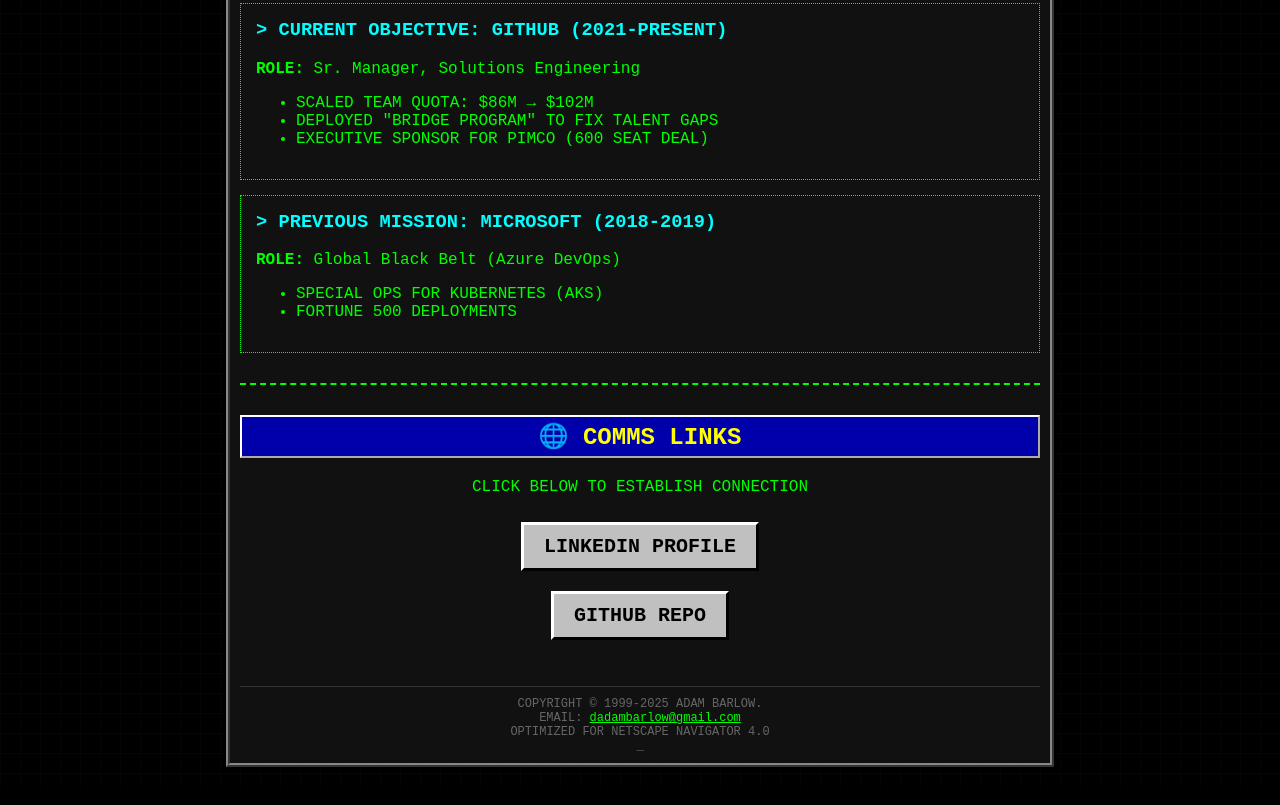
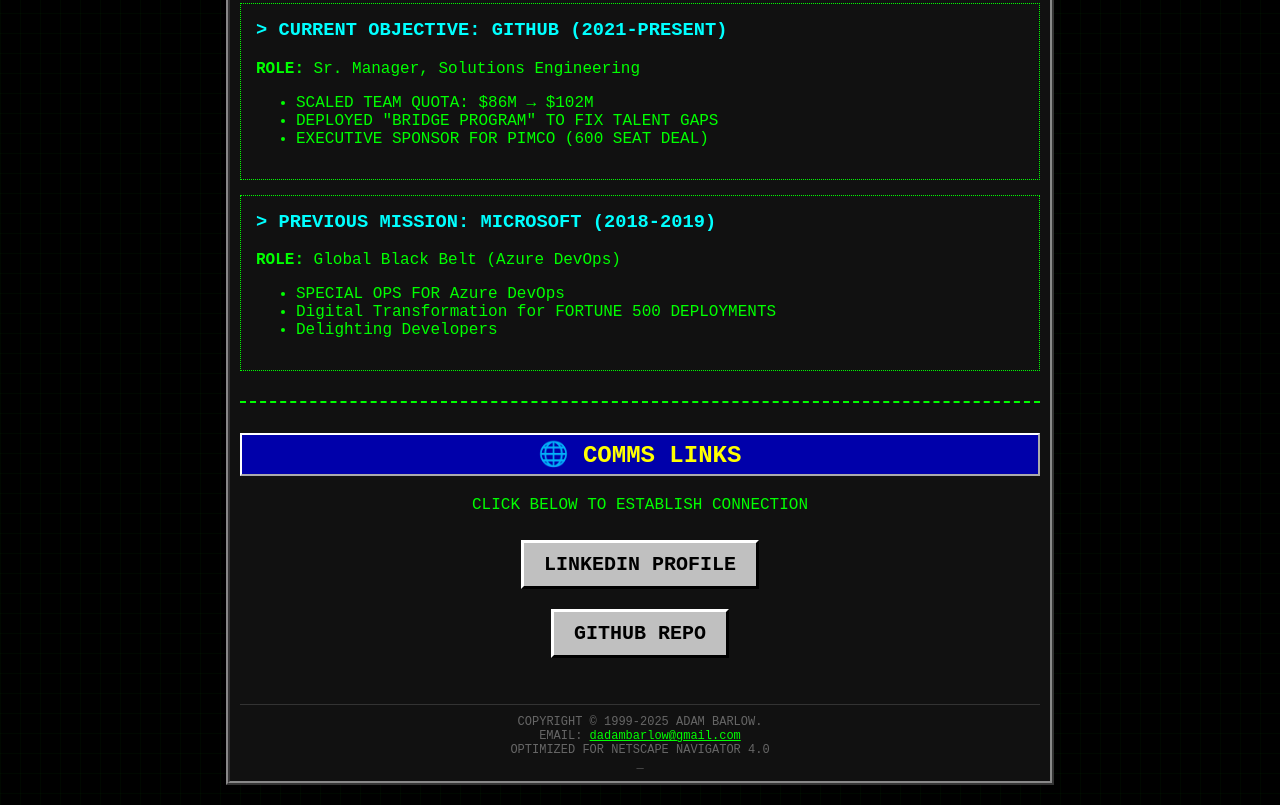
Before and after one commit to AdamTheCreator/AdamTheCreator.github.io, a plain HTML site: page index.html in a window 1280 px wide. Shown: the part 867-1672 px from the top of the page. Drawn offline with Linux system fonts and the light colour scheme.

Commit message:
Update mission details in index.html

```diff
--- a/index.html
+++ b/index.html
@@ -211,8 +211,9 @@
         <h3 style="margin-top: 0; color: #00FFFF;">> PREVIOUS MISSION: MICROSOFT (2018-2019)</h3>
         <p><strong>ROLE:</strong> Global Black Belt (Azure DevOps)</p>
         <ul>
-            <li>SPECIAL OPS FOR KUBERNETES (AKS)</li>
-            <li>FORTUNE 500 DEPLOYMENTS</li>
+            <li>SPECIAL OPS FOR Azure DevOps</li>
+            <li>Digital Transformation for FORTUNE 500 DEPLOYMENTS</li>
+            <li>Delighting Developers</li>
         </ul>
     </div>
 
```
